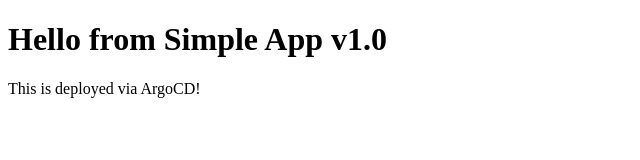
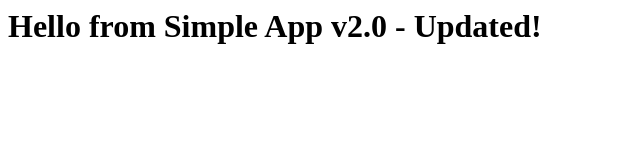
Before and after one commit to suhassp11/simple-app, a plain HTML site: page app/index.html in a window 1280 px wide. Shown: the whole page, without its empty margins (0-640 px from the left). Drawn offline with Linux system fonts and the light colour scheme.

Commit message:
Update HTML

```diff
--- a/app/index.html
+++ b/app/index.html
@@ -1,8 +1 @@
-<!DOCTYPE html>
-<html>
-<head><title>Simple App</title></head>
-<body>
-  <h1>Hello from Simple App v1.0</h1>
-  <p>This is deployed via ArgoCD!</p>
-</body>
-</html>
+<h1>Hello from Simple App v2.0 - Updated!</h1>
```
